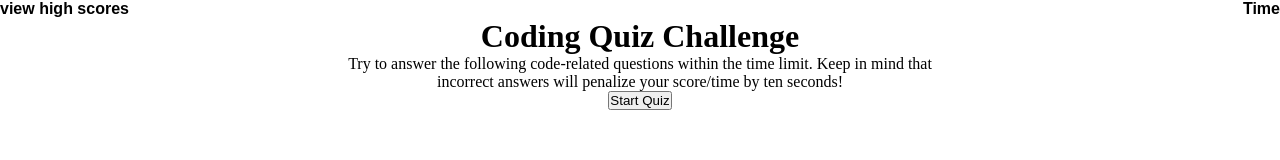
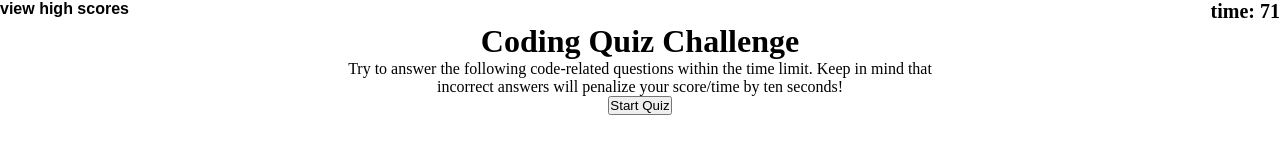
Before and after one commit to SeanBL/code-quiz, a plain HTML site: page index.html in a window 1280 px wide. Drawn offline with Linux system fonts and the light colour scheme.

Commit message:
attempted to add timer

```diff
--- a/assets/script.js
+++ b/assets/script.js
@@ -1,5 +1,6 @@
 var nextCard = document.querySelector(".quiz-card");
-var timerCount;
+var timerCount = document.getElementById("timer");
+var timeLeft = 0;
 var isWin;
 var totalScore = 0;
 
@@ -20,6 +21,7 @@ var li4 = document.createElement("li");
 h1El.textContent = "Coding Quiz Challenge";
 infoEl1.textContent = "Try to answer the following code-related questions within the time limit. Keep in mind that incorrect answers will penalize your score/time by ten seconds!";
 buttonEl.textContent = "Start Quiz";
+timerCount.textContent = "time: " + timeLeft;
 
 body.appendChild(h1El);
 body.appendChild(infoEl1);
@@ -28,9 +30,21 @@ body.appendChild(buttonEl);
 h1El.setAttribute("style", "margin:auto; width:50%; text-align:center;");
 infoEl1.setAttribute("style", "margin:auto; width:50%; text-align:center; font-size:20;");
 buttonEl.setAttribute("style", "margin:auto; display: flex;");
+timerCount.setAttribute("style", "font-size: 20px;");
 
-function setScore() {
+function countDown() {
+    timeLeft = 75;
 
+    var timeInterval = setInterval(function (){
+        if (timeLeft > 1) {
+            timerCount.textContent = "time: " + timeLeft;
+            timeLeft--;
+        }else {
+            timerCount.textContent = 'time:';
+            clearInterval(timeInterval);
+        }
+
+    }, 1000);
 }
 
 function startGame () {
@@ -74,10 +88,12 @@ function startGame () {
         secondQuestion();
         listEl.remove();
     });
+}
+countDown();
 
-}
 
 buttonEl.addEventListener("click", function handleClick(event) {
+    countDown();
     startGame();
     buttonEl.remove();
 });
--- a/index.html
+++ b/index.html
@@ -10,7 +10,7 @@
 <body>
     <header class="header">
         <h1 class="high-scores">view high scores</h1>
-        <h1 class="timer">Time</h1>
+        <h1 id="timer"></h1>
     </header>
 
 
```
